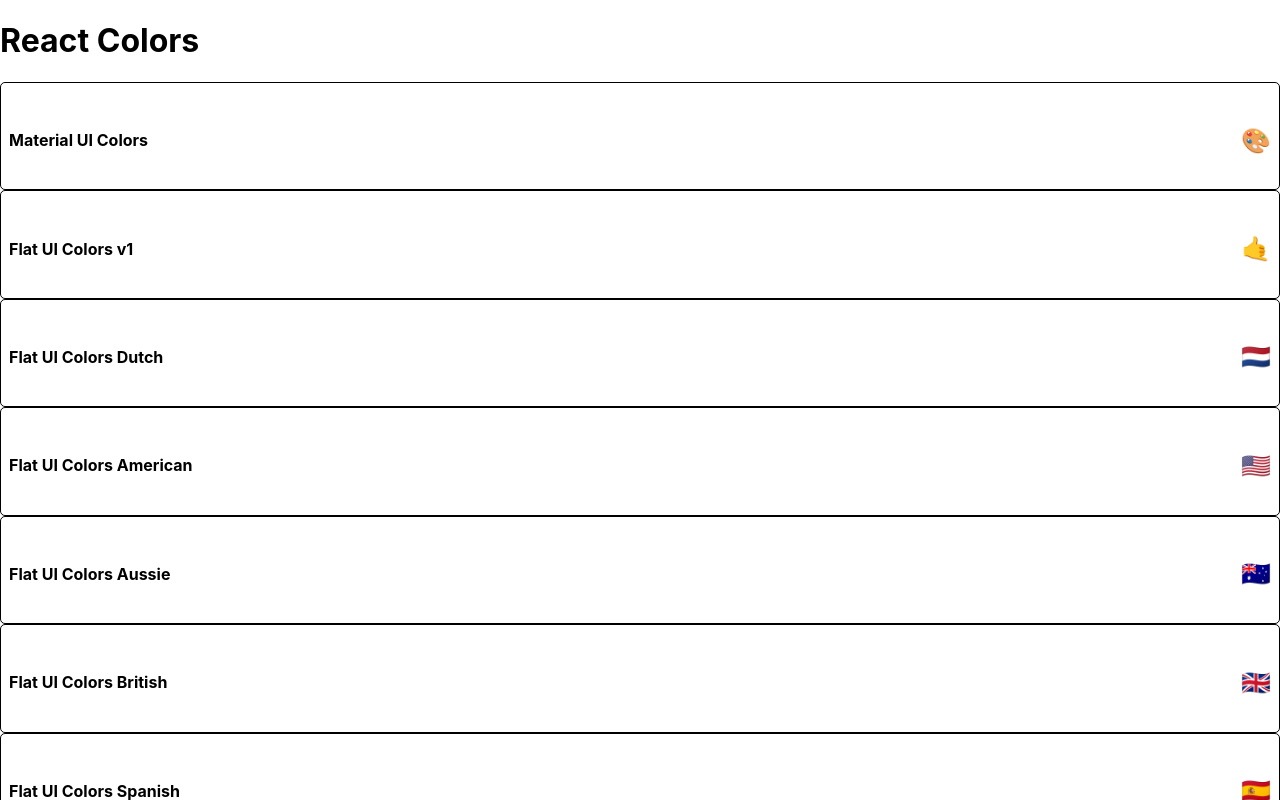
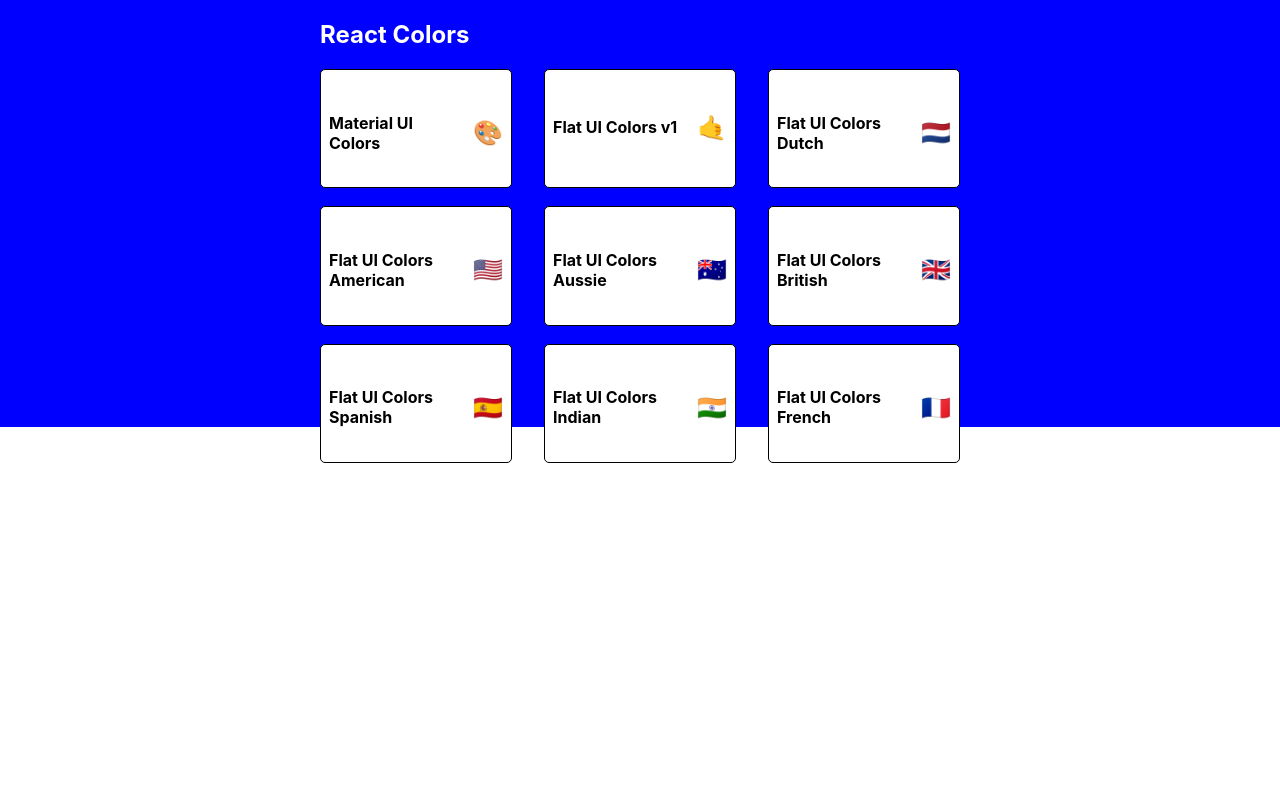
Before and after one commit to avsssai/react-colors, a React (Create React App) app: page / in a window 1280 px wide. Shown: the top 800 px of the page. Built offline with nearby package versions, Linux system fonts and the light colour scheme.

Commit message:
styled palette list with styles

```diff
--- a/src/MiniPalette.js
+++ b/src/MiniPalette.js
@@ -11,13 +11,12 @@
         overflow: "hidder",
         "&:hover": {
             cursor: "pointer"
-        }
-
+        },
     },
     colors: {
         backgroundColor: "grey",
-
-
+    },
+    colorBox: {
     },
     title: {
         display: "flex",
@@ -34,11 +33,13 @@
     }
 }
 function MiniPalette (props) {
-    const { classes, paletteName, emoji } = props;
+    const { classes, paletteName, emoji, colors } = props;
     return (
         <div className={classes.root}>
             <div className={classes.colors}>
-
+                {colors.map((color, i) => {
+                    return <div className={classes.colorBox} style={{ backgroundColor: color.color }}></div>
+                })}
             </div>
             <h5 className={classes.title}>{paletteName} <span className={classes.emoji}>{emoji}</span></h5>
         </div>
--- a/src/PaletteList.js
+++ b/src/PaletteList.js
@@ -1,14 +1,51 @@
 import React, { Component } from 'react'
 import { Link } from 'react-router-dom';
 import MiniPalette from './MiniPalette';
+import { withStyles } from '@material-ui/core/styles';
 
-export default class PaletteList extends Component {
+const styles = {
+    root: {
+        backgroundColor: "blue",
+        height: "100%",
+        display: "flex",
+        alignItems: "flex-start",
+        justifyContent: "center"
+    },
+    container: {
+        width: "50%",
+        display: "flex",
+        flexDirection: "column",
+        flexWrap: "wrap",
+        alignItems: "flex-start"
+    },
+    nav: {
+        display: "flex",
+        width: "100%",
+        justifyContent: "space-between",
+        color: "white"
+    },
+    palettes: {
+        boxSizing: "border-box",
+        width: "100%",
+        display: "grid",
+        gridTemplateColumns: "repeat(3,30%)",
+        gridGap: "5%"
+    }
+}
+
+class PaletteList extends Component {
     render () {
-        let { palettes } = this.props;
+
+        let { palettes, classes } = this.props;
         return (
 
-            <div>
+            <div className={classes.root}>
+                <div className={classes.container}>
+                    <nav className={classes.nav}>
                         <h1>React Colors</h1>
+
+                    </nav>
+                    <div className={classes.palettes}>
                         {palettes.map((palette, i) => {
                             return (
                                 <MiniPalette  {...palette} />
@@ -16,6 +53,11 @@
 
                         })}
                     </div>
+                </div>
+
+            </div>
         )
     }
 }
+
+export default withStyles(styles)(PaletteList);
```
Lines whose indentation alone changed are shown as unchanged.
